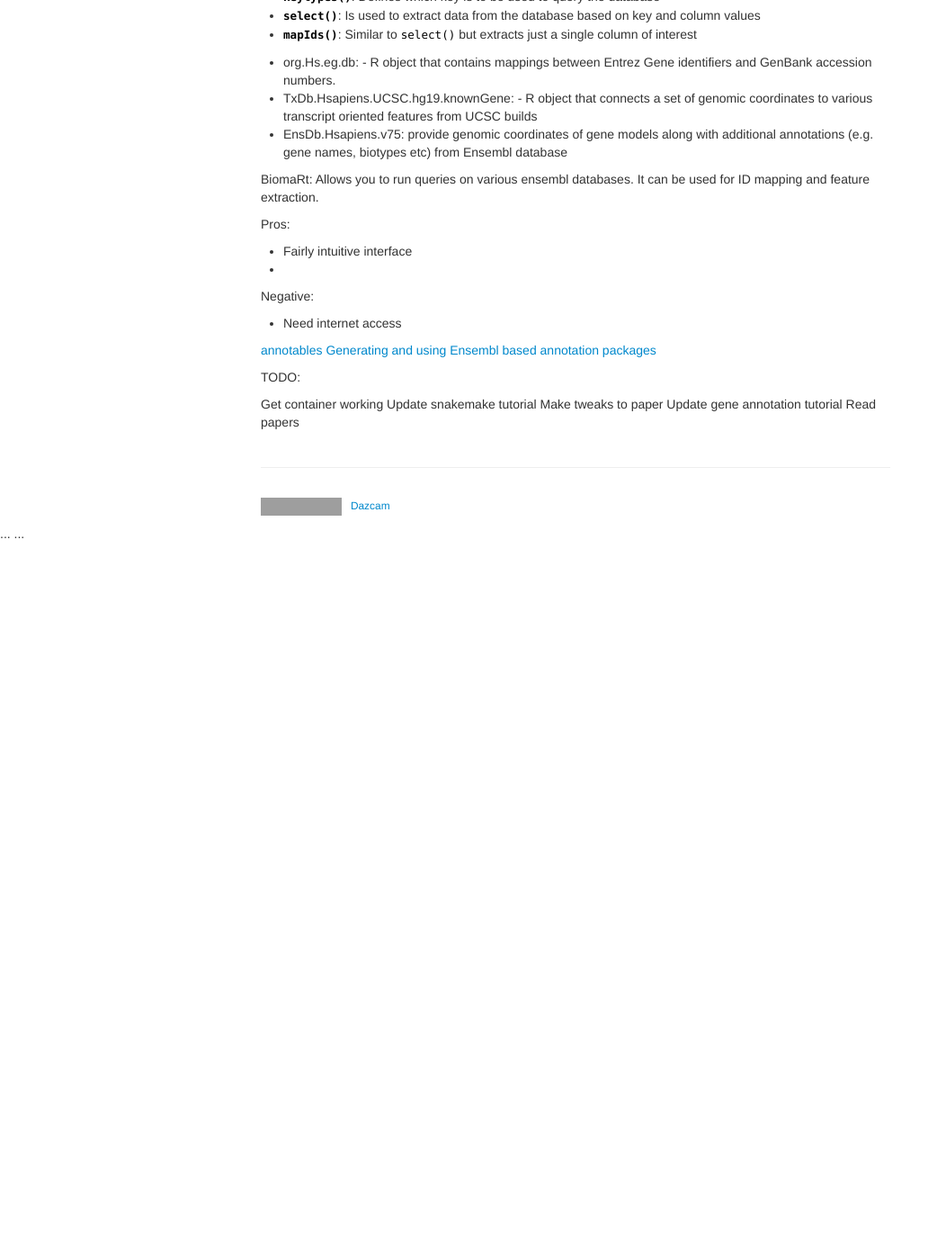
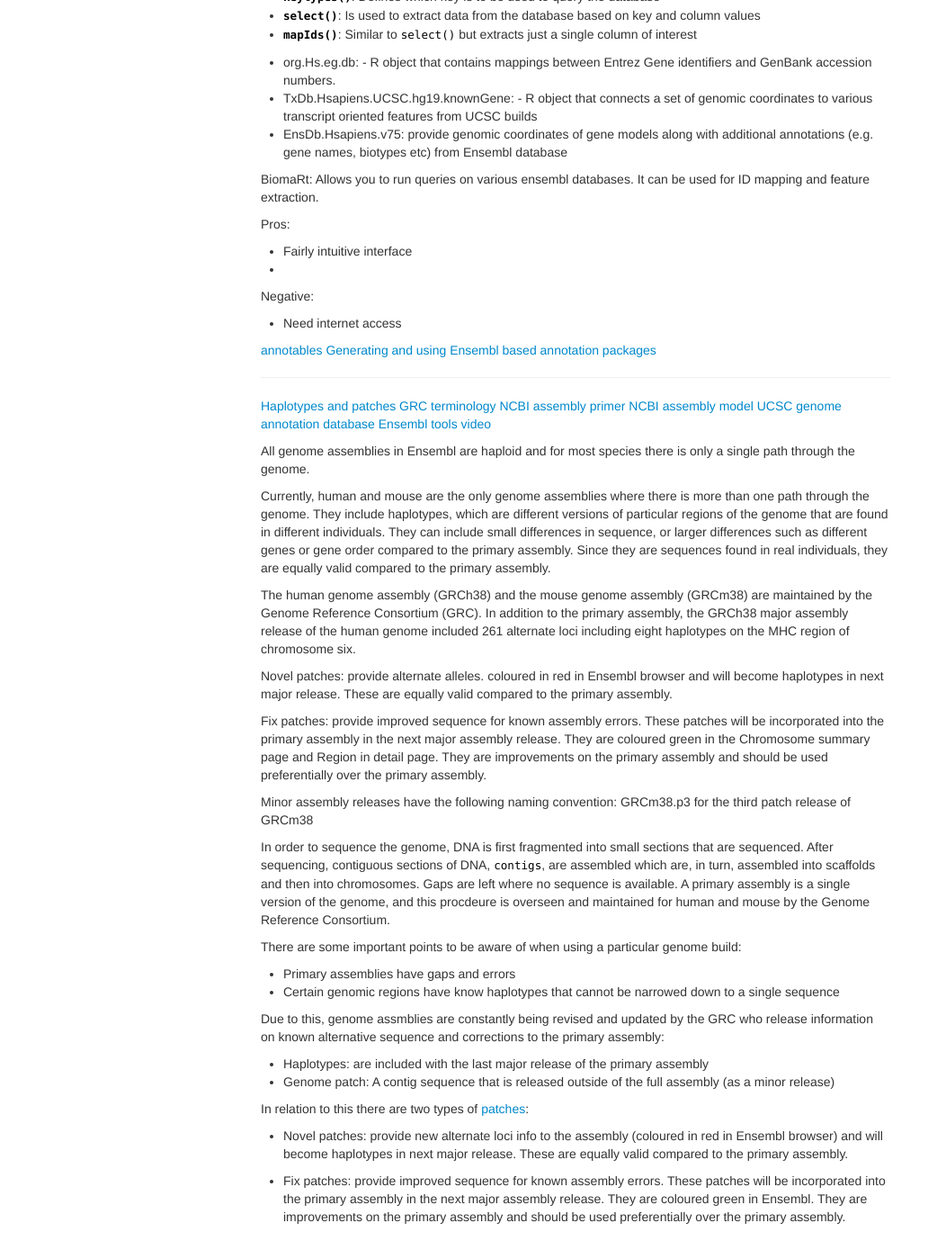
Before and after one commit to Dazcam/Bioinformatics-tutorials, a Jekyll site: the page built from pages/annotation/annotation_intro.md, in a window 1280 px wide and 1400 px high, scrolled down 2039 px. Shown: the whole window at 90% size, without its empty margins (0-1052 px from the left). Built offline with Jekyll 4.4.1, drawn with Linux system fonts in a browser that asks for light colours; before the commit the page ends 2642 px from its top, so only the background shows below that; grey boxes are pictures that could not be loaded.

Commit message:
Update annotation_intro.md

```diff
--- a/pages/annotation/annotation_intro.md
+++ b/pages/annotation/annotation_intro.md
@@ -165,10 +165,51 @@ Negative:
 [Generating and using Ensembl based annotation packages](https://www.bioconductor.org/packages/devel/bioc/vignettes/ensembldb/inst/doc/ensembldb.html)
 
 
-TODO:
+----
 
-Get container working
-Update snakemake tutorial
-Make tweaks to paper
-Update gene annotation tutorial
-Read papers
+[Haplotypes and patches](https://www.ensembl.org/info/genome/genebuild/haplotypes_patches.html)
+[GRC terminology](https://www.ncbi.nlm.nih.gov/grc/help/definitions/)
+[NCBI assembly primer](https://www.ncbi.nlm.nih.gov/assembly/basics/)
+[NCBI assembly model](https://www.ncbi.nlm.nih.gov/assembly/model/#model)
+[UCSC genome annotation database](http://hgdownload.soe.ucsc.edu/goldenPath/hg38/database/)
+[Ensembl tools video](https://www.youtube.com/watch?v=PavUJIU42Js)
+
+
+All genome assemblies in Ensembl are haploid and for most species there is only a single path through the genome.
+
+Currently, human and mouse are the only genome assemblies where there is more than one path through the genome. They include haplotypes, which are different versions of particular regions of the genome that are found in different individuals. They can include small differences in sequence, or larger differences such as different genes or gene order compared to the primary assembly. Since they are sequences found in real individuals, they are equally valid compared to the primary assembly.
+
+The human genome assembly (GRCh38) and the mouse genome assembly (GRCm38) are maintained by the Genome Reference Consortium (GRC). In addition to the primary assembly, the GRCh38 major assembly release of the human genome included 261 alternate loci including eight haplotypes on the MHC region of chromosome six.
+
+Novel patches: provide alternate alleles. coloured in red in Ensembl browser and will become haplotypes in next major release.
+These are equally valid compared to the primary assembly.
+
+Fix patches: provide improved sequence for known assembly errors. These patches will be incorporated into the primary assembly in the next major assembly release. They are coloured green in the Chromosome summary page and Region in detail page. They are improvements on the primary assembly and should be used preferentially over the primary assembly.
+
+Minor assembly releases have the following naming convention: GRCm38.p3 for the third patch release of GRCm38
+
+
+In order to sequence the genome, DNA is first fragmented into small sections that
+are sequenced. After sequencing, contiguous sections of DNA, `contigs`, are assembled
+which are, in turn, assembled into scaffolds and then into chromosomes. Gaps are left
+where no sequence is available. A primary assembly is a single version of the genome,
+and this procdeure is overseen and maintained for human and mouse by the Genome
+Reference Consortium.
+
+There are some important points to be aware of when using a particular genome build:
+
+- Primary assemblies have gaps and errors
+- Certain genomic regions have know haplotypes that cannot be narrowed down to a single sequence
+
+Due to this, genome assmblies are constantly being revised and updated by the GRC who release
+information on known alternative sequence and corrections to the primary assembly:
+
+- Haplotypes: are included with the last major release of the primary assembly
+- Genome patch: A contig sequence that is released outside of the full assembly (as a minor release)
+
+In relation to this there are two types of [patches](https://www.ncbi.nlm.nih.gov/grc/help/patches/):
+
+- Novel patches: provide new alternate loci info to the assembly (coloured in red in Ensembl browser) and will become haplotypes in next major release.
+These are equally valid compared to the primary assembly.
+
+- Fix patches: provide improved sequence for known assembly errors. These patches will be incorporated into the primary assembly in the next major assembly release. They are coloured green in Ensembl. They are improvements on the primary assembly and should be used preferentially over the primary assembly.
```
